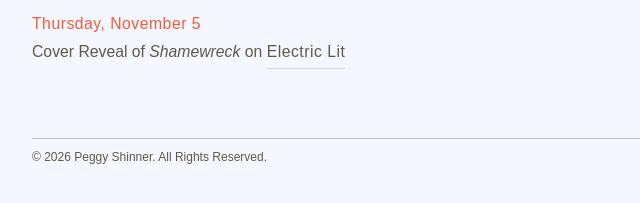
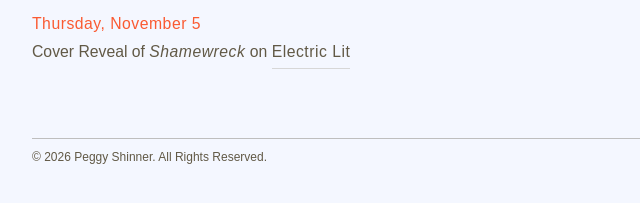
Before and after one commit to MarkAStammers/peggyshinner, a plain HTML site: page news.html in a window 1280 px wide. Shown: the part 235-438 px from the top of the page, 183-823 px from the left. Drawn offline with Linux system fonts and the light colour scheme; a web font is replaced by a local one.

Commit message:
Update to news.html

```diff
--- a/news.html
+++ b/news.html
@@ -68,7 +68,7 @@
 					<!-- COVER REVEAL ON ELECTRIC LIT -->
 					<ul>
 						<li class="news-date">Thursday, November 5</li>
-						<li class="news-story">Cover Reveal of <span class="fs-italic fw-500">Shamewreck</span> on <a class="fw-500 ls-05" href="https://electricliterature.com/exclusive-cover-reveal-of-shamewreck-by-peggy-shinner/" target="blank">Electric Lit</a></li>
+						<li class="news-story">Cover Reveal of <span class="fs-italic fw-500 ls-05">Shamewreck</span> on <a class="fw-500 ls-05" href="https://electricliterature.com/exclusive-cover-reveal-of-shamewreck-by-peggy-shinner/" target="blank">Electric Lit</a></li>
 					</ul>
 				</section>
 			</main>
```
